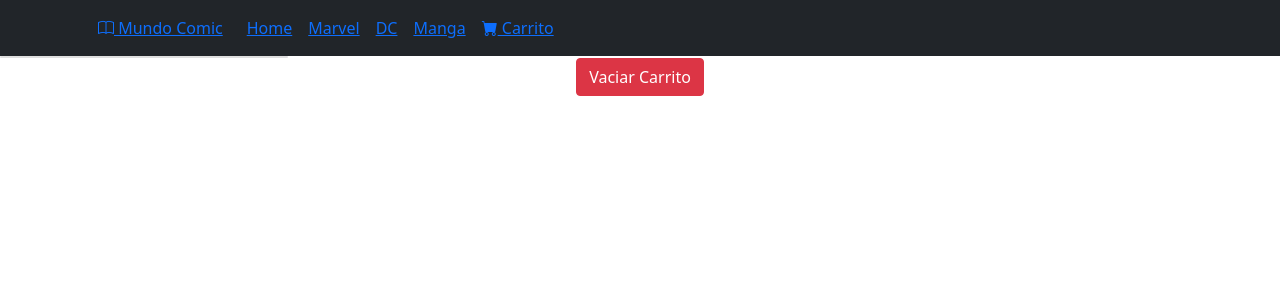
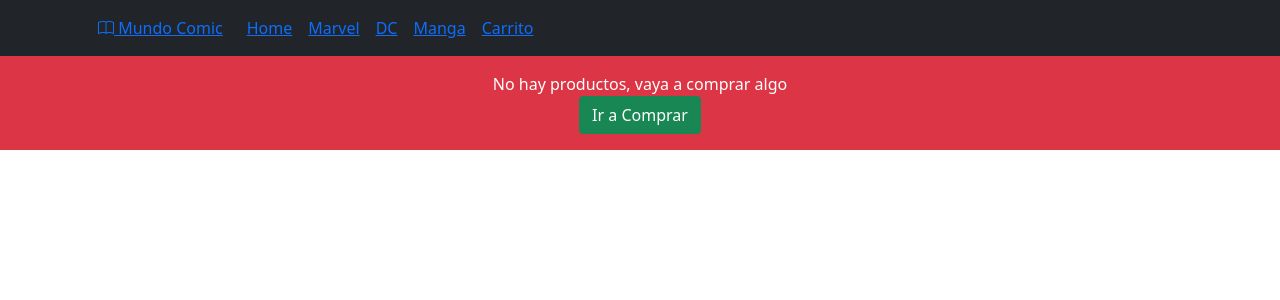
Before and after one commit to gsancineto/eccommerce_coderhouse, a React (Create React App) app: page /cart in a window 1280 px wide. Shown: the top 300 px of the page. Built offline with nearby package versions, Linux system fonts and the light colour scheme.

Commit message:
cart detail

```diff
--- a/src/components/Cart.js
+++ b/src/components/Cart.js
@@ -1,13 +1,20 @@
+import { Link } from "react-router-dom";
 import { UseCartContext } from "../context/CartContext"
 import CartDetail from "./CartDetail";
 
 export default function Cart(){
-const {cartList, EmptyCart} = UseCartContext();
+const {cartList} = UseCartContext();
     return(
         <div>
-            <CartDetail />
-            {cartList.map(prod => <li key={prod.item.id}> nombre: {prod.item.title} precio: ${prod.item.price}</li>)}
-            <button onClick={EmptyCart} className="btn btn-danger">Vaciar Carrito</button>
+            {
+                cartList.length !== 0 ?
+                <CartDetail />
+                :
+                <div className="p-3 mb-2 bg-danger text-white d-flex flex-column">
+                    No hay productos, vaya a comprar algo
+                    <Link to='/'><button className="btn btn-success">Ir a Comprar</button></Link>
+                </div>
+            }
         </div>
     )
 }
--- a/src/components/CartDetail.js
+++ b/src/components/CartDetail.js
@@ -2,24 +2,46 @@ import { UseCartContext } from "../context/CartContext";
 
 
 export default function CartDetail(){
-    const {cartList, EmptyCart} = UseCartContext();
+    const {cartList, EmptyCart, Total, DeleteFromCart} = UseCartContext();
     return(
-        <div>
-
-            <div className="card" style={{width: "18rem"}}>
-
-            <ul className="list-group list-group-flush">
-                {
-                    cartList.forEach(item => {
-                        <li className="list-group-item">{item}</li>
-                    })
-                }
-                {/* <li className="list-group-item">Cras justo odio</li>
-                <li className="list-group-item">Dapibus ac facilisis in</li>
-                <li className="list-group-item">Vestibulum at eros</li> */}
-            </ul>
+        <>
+            <div className="card" >
+                <ul className="list-group list-group-flush">
+                    {
+                        cartList.map(prod =>
+                        <li className="list-group-item" key={prod.item.id}>
+                            <div className="card mb-3" style={{width: "100%"}}>
+                                <div className="row no-gutters">
+                                    <div className="col-md-1">
+                                        <img src={prod.item.img} className="card-img" style={{maxWidth:"100px"}}/>
+                                    </div>
+                                    <div className="col-md-1">
+                                        <h2 className="card-title text-muted">x{prod.qty}</h2>
+                                    </div>
+                                    <div className="col-md-4">
+                                        <div className="card-body">
+                                            <h5 className="card-title">{prod.item.title}</h5>
+                                            <p className="card-text">Precio de lista: ${prod.item.price}</p>
+                                        </div>
+                                    </div>
+                                    <div className="col-md-2">
+                                        <div className="card-body">
+                                            Total: ${prod.item.price*prod.qty}
+                                        </div>
+                                    </div>
+                                    <div className="col-md-4">
+                                    <button onClick={() => DeleteFromCart(prod.item.id)} className="btn btn-danger">Eliminar</button>
+                                    </div>
+                                </div>
+                            </div>
+                        </li>)
+                    }
+                </ul>
+                <div className="float-right">
+                    {`Total: $${Total()}`}
+                </div>
             </div>
-
-        </div>
+            <button onClick={EmptyCart} className="btn btn-danger">Vaciar Carrito</button>
+        </>
     )
 }
--- a/src/components/CartWidget.js
+++ b/src/components/CartWidget.js
@@ -1,5 +1,10 @@
+import { UseCartContext } from "../context/CartContext"
+
 export default function CartWidget(){
+    const {Quantity} = UseCartContext();
     return(
-        <i className="bi bi-cart-fill"/>
+        <>
+        <i className="bi bi-cart-fill"/> ({Quantity()})
+        </>
     )
 }
--- a/src/components/ItemDetail.js
+++ b/src/components/ItemDetail.js
@@ -29,7 +29,7 @@ export default function ItemDetail({product}){
                 :
                 <>
                 <Link to='/cart'>
-                    <div><button type="button" className="btn btn-primary" >Terminar de Comprar</button></div>
+                    <div><button type="button" className="btn btn-success" >Terminar de Comprar</button></div>
                 </Link>
                 <Link to="/">
                     <div><button type="button" className="btn btn-primary" onClick={resetCount}>Seguir Comprando</button></div>
--- a/src/components/NavBar.jsx
+++ b/src/components/NavBar.jsx
@@ -2,11 +2,12 @@ import { Navbar } from "react-bootstrap"
 import { Container } from "react-bootstrap"
 import { Nav } from "react-bootstrap"
 import { Link } from "react-router-dom"
+import { UseCartContext } from "../context/CartContext"
 import CartWidget from "./CartWidget"
 import LogoWidget from "./LogoWidget"
 
 export default function NavBar(){
-
+    const {Quantity} = UseCartContext();
     return(
         <div>
             <Navbar bg="dark" variant="dark">
@@ -17,7 +18,7 @@ export default function NavBar(){
                         <Nav.Link ><Link to='categoria/marvel'>Marvel</Link></Nav.Link>
                         <Nav.Link ><Link to='categoria/dc'>DC</Link></Nav.Link>
                         <Nav.Link ><Link to='categoria/manga'>Manga</Link></Nav.Link>
-                        <Nav.Link ><Link to='/cart'><CartWidget/> Carrito</Link></Nav.Link>
+                        <Nav.Link ><Link to='/cart'>Carrito {Quantity()===0 ? "" : <CartWidget/> }</Link></Nav.Link>
                     </Nav>
                 </Container>
             </Navbar>
--- a/src/context/CartContext.js
+++ b/src/context/CartContext.js
@@ -29,11 +29,25 @@ function CartContextProvider({children}){
         setCartList([]);
     }
 
+    const Quantity = () =>{
+        return cartList.reduce((acum, prod) => acum += prod.qty, 0);
+    }
+    const Total = () =>{
+        return cartList.reduce((acum, prod) => acum += prod.item.price * prod.qty, 0);
+    }
+
+    const DeleteFromCart = (id) => {
+        setCartList(cartList.filter(prod => prod.item.id !== id));
+    }
+
     return(
         <cartContext.Provider value={{
             cartList,
             AddToCart,
-            EmptyCart
+            EmptyCart,
+            Total,
+            DeleteFromCart,
+            Quantity
         }}>
             {children}
         </cartContext.Provider>
```
